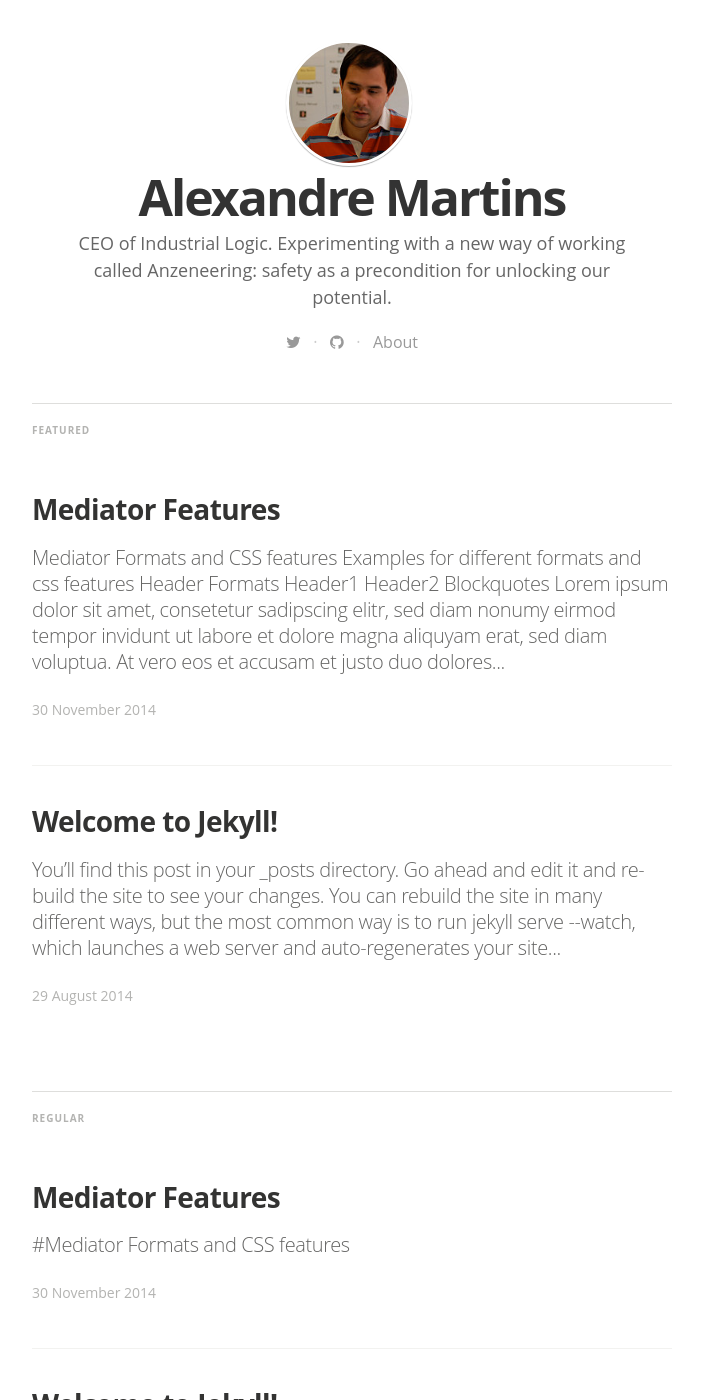
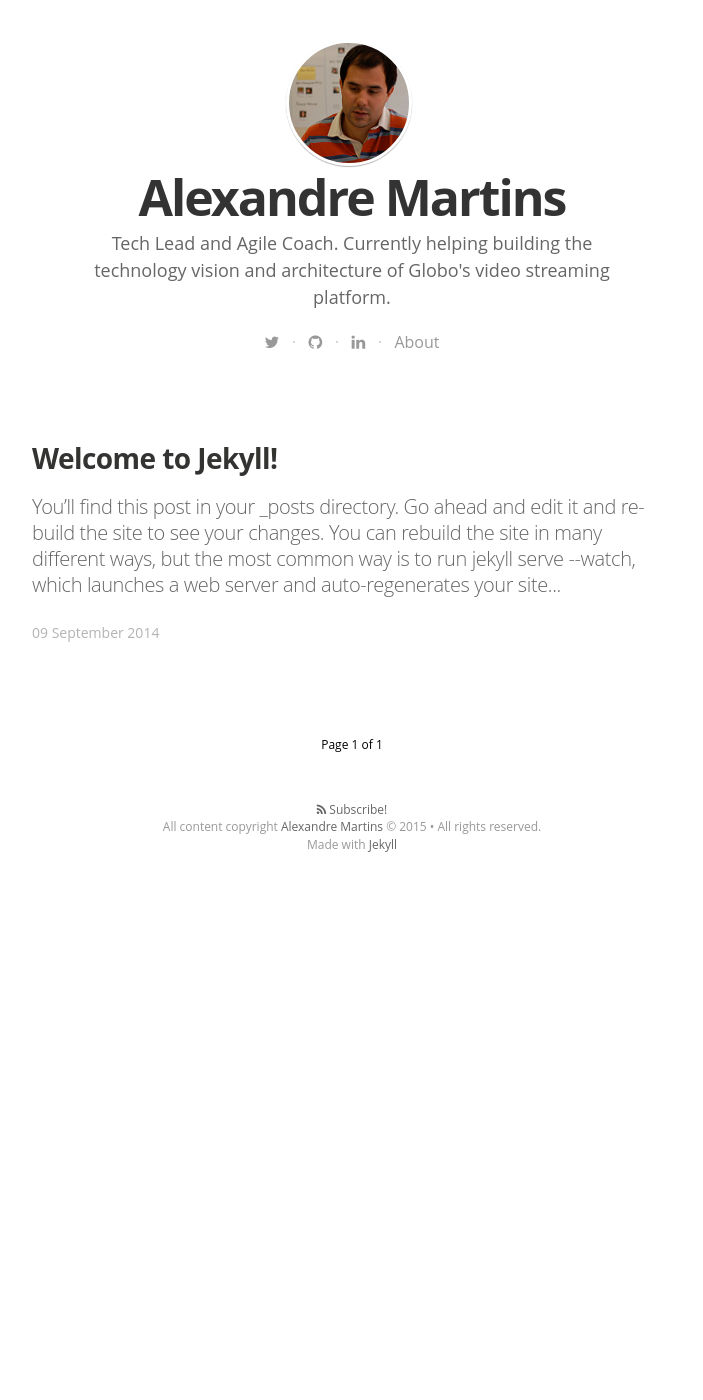
Before and after one commit to amartinsn/amartinsn.github.io, a Jekyll site: the page built from index.html, in a window 1280 px wide and 1400 px high. Shown: the whole window, without its empty margins (288-991 px from the left). Built offline with Jekyll 4.4.1, drawn with Linux system fonts in a browser that asks for light colours; nearby versions of some CDN libraries; some web fonts are replaced; Markdown is read by kramdown in place of the engine named in the settings; the list of posts is cut into pages by our own code; some of the changed text lies outside the part shown.

Commit message:
deleting samples

```diff
--- a/_config.yml
+++ b/_config.yml
@@ -7,7 +7,7 @@
 # Site settings
 title: "Alexandre Martins"
 description: > # this means to ignore newlines until "email:"
-   CEO of Industrial Logic. Experimenting with a new way of working called Anzeneering: safety as a precondition for unlocking our potential.
+   Tech Lead and Agile Coach. Currently helping building the technology vision and architecture of Globo's video streaming platform.
 
 email: amartinsn@gmail.com
 #blog logo
@@ -18,7 +18,7 @@
 name: "Alexandre Martins"
 author: "Alexandre Martins"
 author_image: "/assets/images/author.jpg"
-author_bio: "CEO of Industrial Logic. Experimenting with a new way of working called Anzeneering: safety as a precondition for unlocking our potential."
+author_bio: "Tech Lead and Agile Coach. Currently helping building the technology vision and architecture of Globo's video streaming platform."
 
 paginate:	5
 
@@ -53,6 +53,13 @@
     share_title:
     share_link:
 
+  - icon:	linkedin
+    url:	https://linkedin.com/in/amartinsn
+    desc:	View my LinkedIn profile
+    share_url:
+    share_title:
+    share_link:
+
 #  - icon:	google-plus
 #    url:	https://google.com/???
 #    desc:	Add me on google+
--- a/_posts/2014-08-29-welcome-to-jekyll.markdown
+++ /dev/null
@@ -1,39 +0,0 @@
----
-layout: post
-title:  "Welcome to Jekyll!"
-date:   2014-08-29 14:34:25
-categories: jekyll update
-tags: featured
-image: /assets/article_images/2014-08-29-welcome-to-jekyll/desktop.jpg
----
-You’ll find this post in your `_posts` directory. Go ahead and edit it and re-build the site to see your changes. You can rebuild the site in many different ways, but the most common way is to run `jekyll serve --watch`, which launches a web server and auto-regenerates your site when a file is updated.
-
-To add new posts, simply add a file in the `_posts` directory that follows the convention `YYYY-MM-DD-name-of-post.ext` and includes the necessary front matter. Take a look at the source for this post to get an idea about how it works.
-
-Jekyll also offers powerful support for code snippets:
-
-{% highlight ruby %}
-def print_hi(name)
-  puts "Hi, #{name}"
-end
-print_hi('Tom')
-#=> prints 'Hi, Tom' to STDOUT.
-{% endhighlight %}
-
-Check out the [Jekyll docs][jekyll] for more info on how to get the most out of Jekyll. File all bugs/feature requests at [Jekyll’s GitHub repo][jekyll-gh]. If you have questions, you can ask them on [Jekyll’s dedicated Help repository][jekyll-help].
-
-{% highlight js %}
-
-<footer class="site-footer">
- <a class="subscribe" href="{{ "/feed.xml" | prepend: site.baseurl }}"> <span class="tooltip"> <i class="fa fa-rss"></i> Subscribe!</span></a>
-  <div class="inner">a
-   <section class="copyright">All content copyright <a href="mailto:{{ site.email}}">{{ site.name }}</a> &copy; {{ site.time | date: '%Y' }} &bull; All rights reserved.</section>
-   <section class="poweredby">Made with <a href="http://jekyllrb.com"> Jekyll</a></section>
-  </div>
-</footer>
-{% endhighlight %}
-
-
-[jekyll]:      http://jekyllrb.com
-[jekyll-gh]:   https://github.com/jekyll/jekyll
-[jekyll-help]: https://github.com/jekyll/jekyll-help
--- a/_posts/2014-11-30-mediator_features.markdown
+++ /dev/null
@@ -1,38 +0,0 @@
----
-layout: post
-title:  "Mediator Features"
-date:   2014-11-30 14:34:25
-categories: mediator feature
-tags: featured
----
-#Mediator Formats and CSS features
-
-Examples for different formats and css features
-
-#Header Formats
-#Header1
-##Header2
-
-#Blockquotes
->Lorem ipsum dolor sit amet, consetetur sadipscing elitr, sed diam nonumy eirmod tempor invidunt ut labore et dolore magna aliquyam erat, sed diam voluptua. At vero eos et accusam et justo duo dolores et ea rebum. Stet clita kasd gubergren, no sea takimata sanctus
-
-#Lists
-##orderd lists
-1. one
-2. two
-3. three
-
-##unorderd lists
-- Apple
-- Banana
-- Plum
-
-#Links
-This is an [example link](http://example.com/ "With a Title").
-
-#Combinations
->Lorem ipsum dolor sit amet, consetetur sadipscing elitr, sed diam nonumy eirmod tempor invidunt ut labore et dolore magna aliquyam erat, sed diam voluptua. At vero eos et accusam et justo duo dolores et ea rebum. Stet clita kasd gubergren, no sea takimata sanctus
->
-> - Apple
-> - Banana
-> - Plum
```
Also changed, not shown: README.md (deleted), assets/images/screenshot1.jpg (deleted), assets/images/screenshot2.jpg (deleted), assets/images/screenshot3.jpg (deleted), 2 other files.
